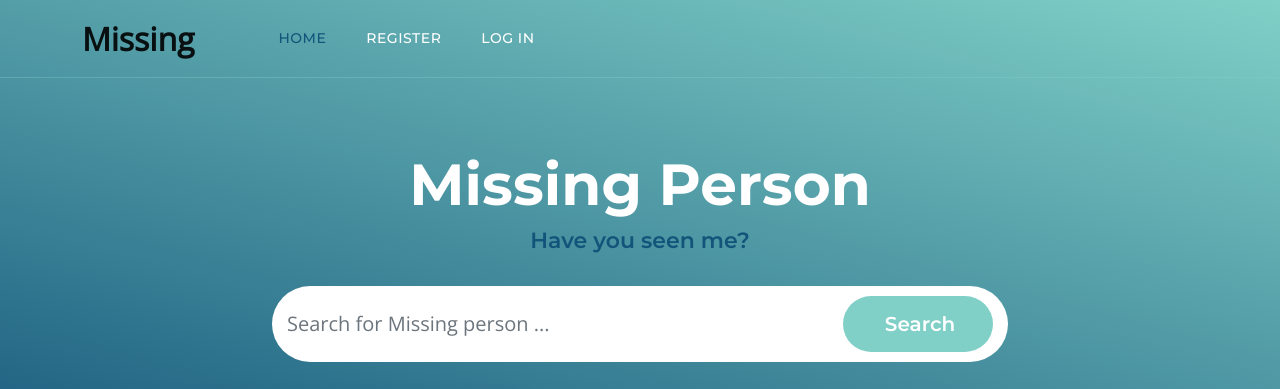
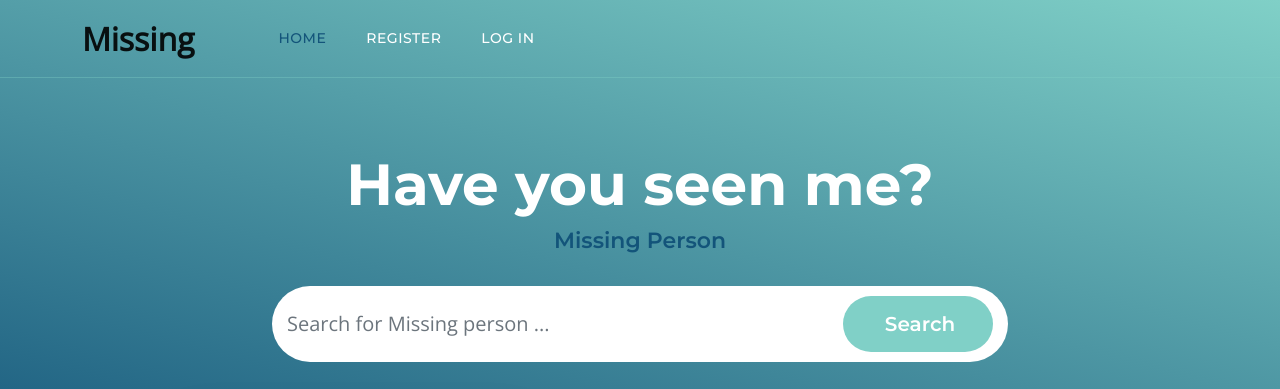
Before and after one commit to eyoul/missing_person, a Flask app: page / in a window 1280 px wide. Shown: the top 389 px of the page. Run offline with Flask 3, Linux system fonts and the light colour scheme; data comes from the database, SQL or seed files in the repository; some libraries are stand-ins or nearby versions.

Commit message:
Update index.html

```diff
--- a/missing/templates/blog/index.html
+++ b/missing/templates/blog/index.html
@@ -18,9 +18,9 @@
         <div class="row">
 
             <div class="col-lg-8 col-12 mx-auto">
-                <h1 class="text-white text-center">Missing Person</h1>
+                <h1 class="text-white text-center">Have you seen me?</h1>
 
-                <h6 class="text-center">Have you seen me?</h6>
+                <h6 class="text-center">Missing Person</h6>
 
                 <form method="POST" class="custom-form mt-4 pt-2 mb-lg-0 mb-5" action="{{ url_for('blog.search') }}" role="search">
                     <div class="input-group input-group-lg">
@@ -47,8 +47,6 @@
 
                               <p class="mb-0">If you see me, talk to me. Don't be afraid to approach me or ask if I need help. Your kindness could make all the difference in bringing me back to safety and reuniting me with my loved ones.</p>
                           </div>
-
-                          <span class="badge bg-design rounded-pill ms-auto">14</span>
                       </div>
                       <img src="https://c8.alamy.com/comp/HRHH2G/have-you-seen-me-ad-of-missing-girl-missing-children-missing-child-HRHH2G.jpg"custom-block-image img-fluid" alt="">
 
@@ -58,8 +56,6 @@
           <div class="col-lg-6 col-12">
               <div class="custom-block custom-block-overlay">
                   <div class="d-flex flex-column h-100">
-                      <img src="images/businesswoman-using-tablet-analysis.jpg" class="custom-block-image img-fluid" alt="">
-
                       <div class="custom-block-overlay-text d-flex">
                           <div>
                               <h5 class="text-white mb-2">Welcome to Missing Person Dashboard</h5>
@@ -80,8 +76,8 @@
 
       </div>
   </div>
-</section class="hero-section d-flex justify-content-center align-items-center" id="section_1">
-<div> <h3 style="text-align: center; font-family: Verdana, Geneva, Tahoma, sans-serif; color: rgb(73, 108, 112);">Missing Person List</h3></div>
+</section class="hero-section d-flex justify-content-center align-items-center" id="section_1"><br><br>
+<div> <h3 style="text-align: center; font-family: Verdana, Geneva, Tahoma, sans-serif; color: rgb(73, 108, 112);">Missing Person List</h3></div><br><br>
     <div class="row row-cols-1 row-cols-md-2 row-cols-lg-3 g-4">
     {% for post in posts %}
     <div class="col">
@@ -119,5 +115,6 @@
     </div>
     {% endfor %}
   </div>
+  <br><br>
 </div>
 {% endblock %}
```
